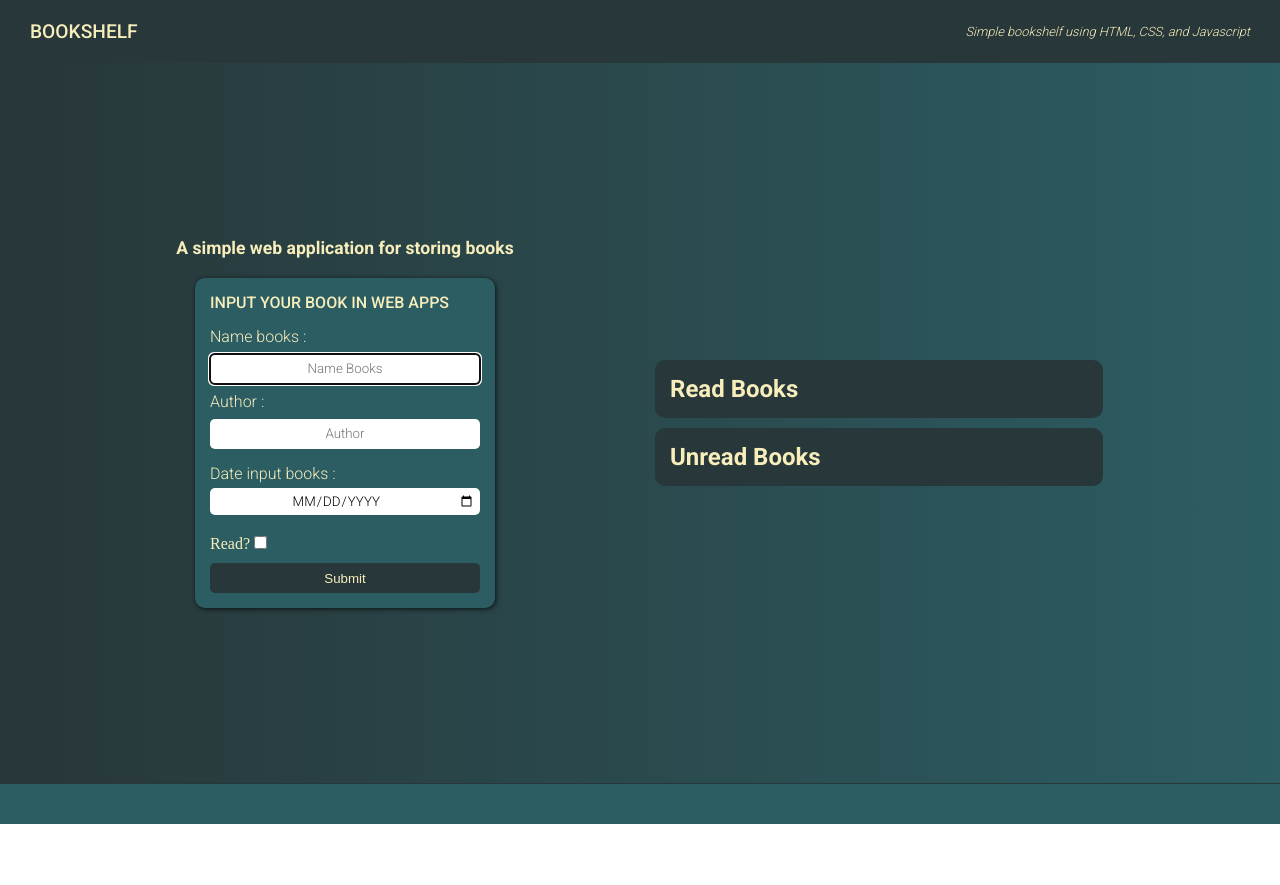
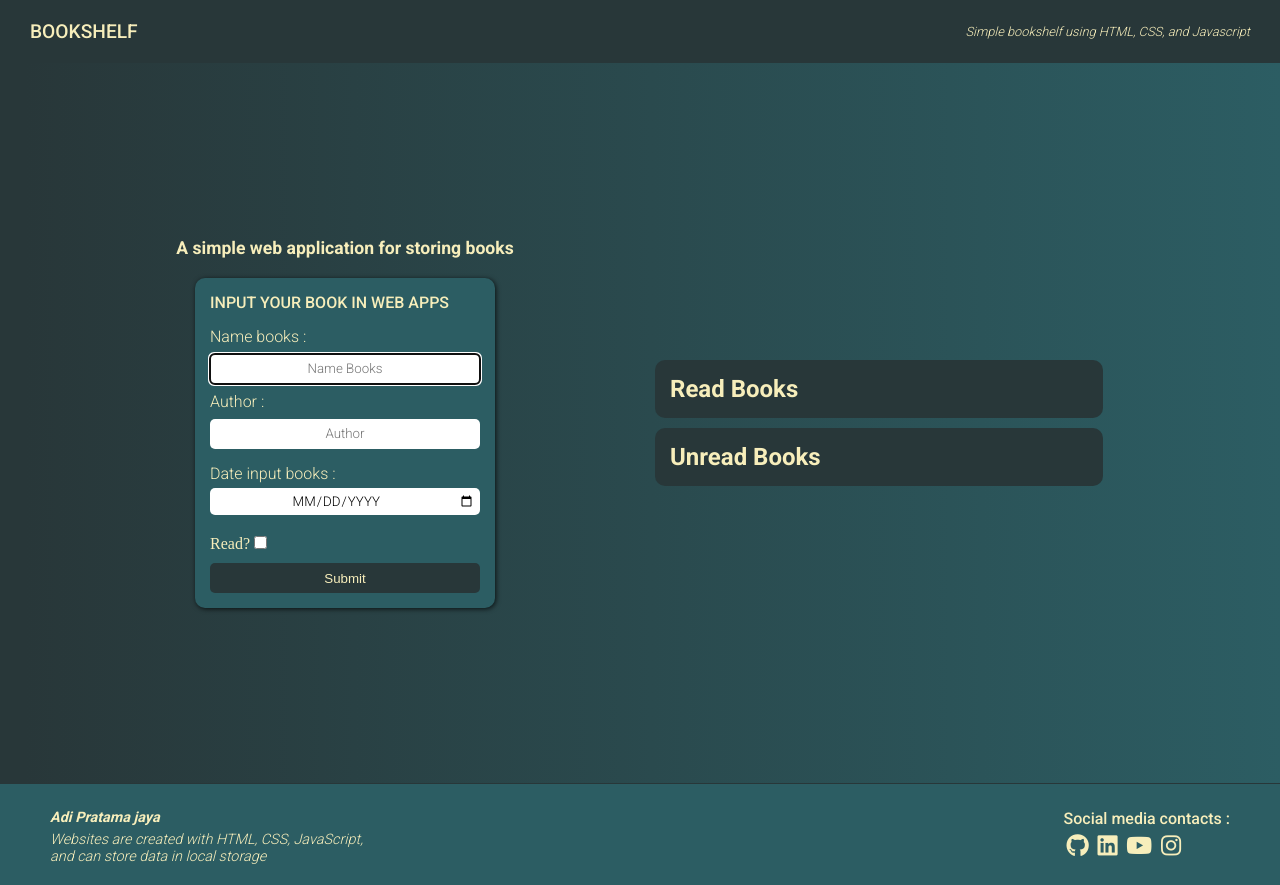
Before and after one commit to adipratamajaya/Bookshelf, a plain HTML site: page index.html in a window 1280 px wide. Before the commit the page ends 824 px from the top, so only its background shows below. Drawn offline with Linux system fonts and the light colour scheme.

Commit message:
add Picture

```diff
--- a/index.html
+++ b/index.html
@@ -60,7 +60,27 @@
         </div>
     </main>
     <footer>
-        <!-- <p>A simple web application for storing books</p> -->
+        <div class="Footer_text">
+            <p><strong>Adi Pratama jaya</strong></p>
+            <p>Websites are created with HTML, CSS, JavaScript, <br>and can store data in local storage</p>
+        </div>
+        <div class="media_social_text">
+            <p>Social media contacts : </p>
+            <div class="social_media">
+                <a href="#">
+                    <i class="fa-brands fa-github"></i>
+                </a>
+                <a href="#">
+                    <i class="fa-brands fa-linkedin"></i>
+                </a>
+                <a href="#">
+                    <i class="fa-brands fa-youtube"></i>
+                </a>
+                <a href="#">
+                    <i class="fa-brands fa-instagram"></i>
+                </a>
+            </div>
+        </div>
     </footer>
 </body>
 <script src="apps/js/script.js"></script>
```
Also changed, not shown: 1 other file.
